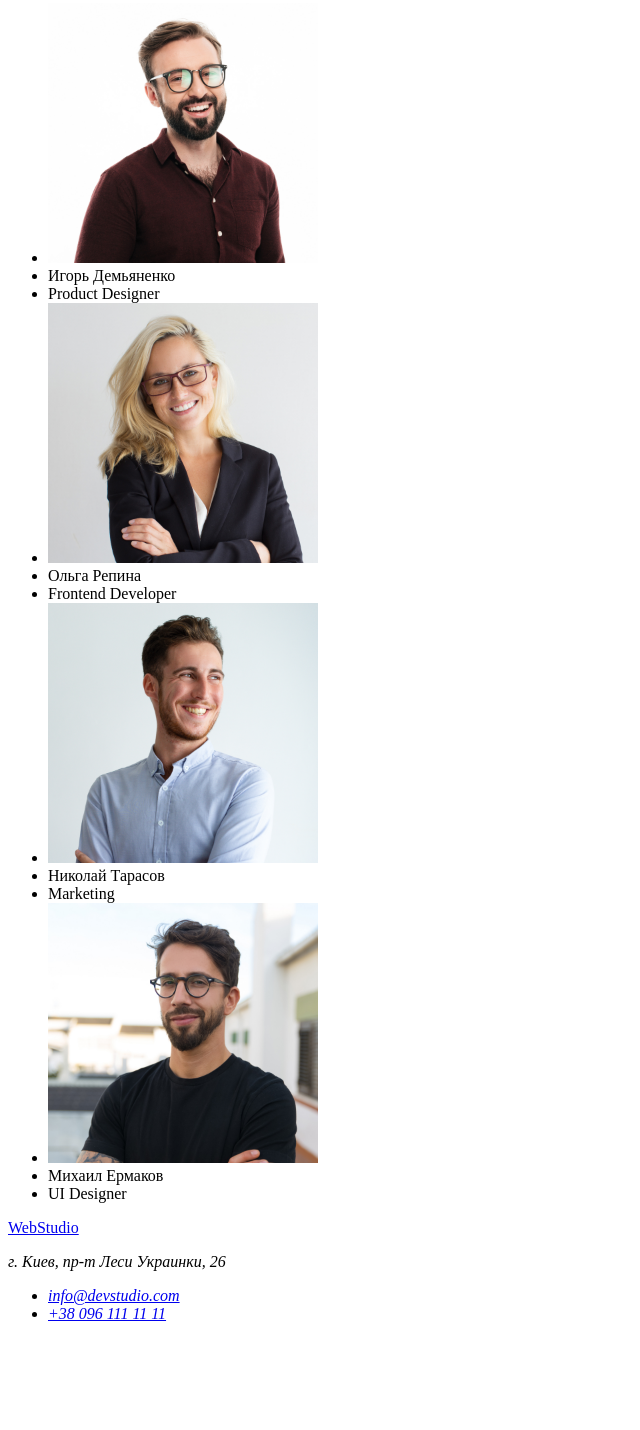
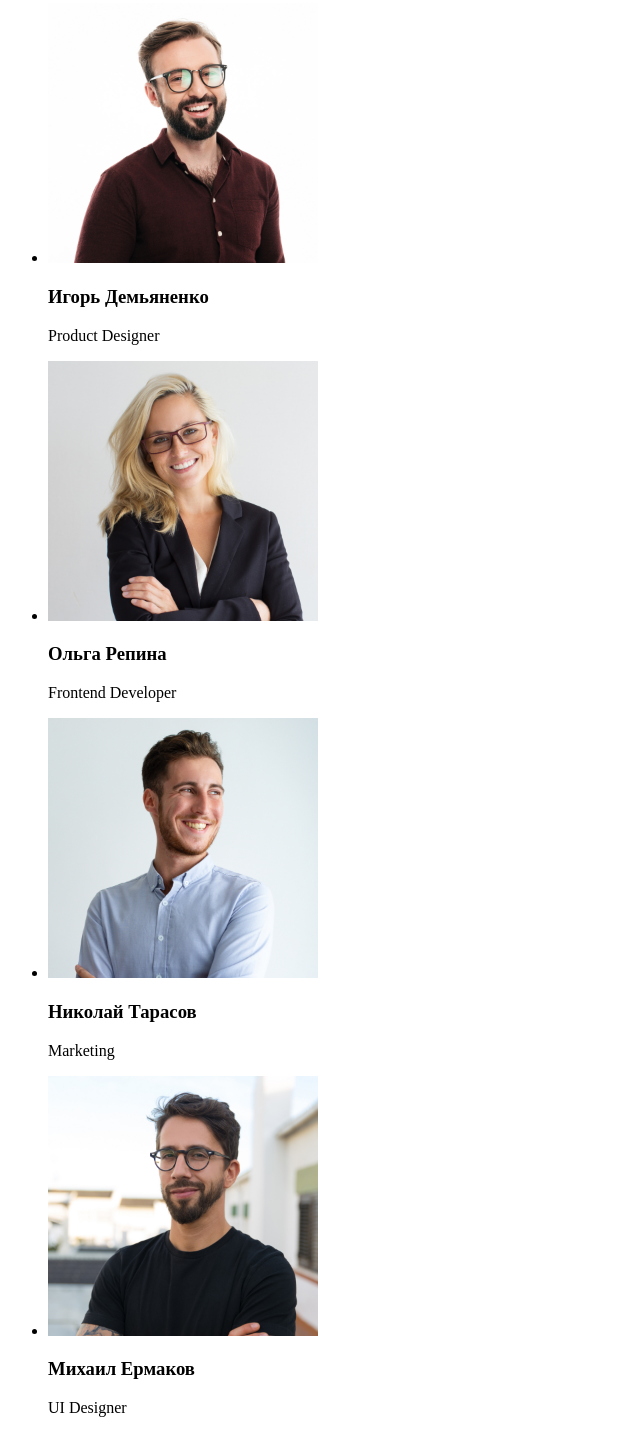
Before and after one commit to Evgeniavep/goit-markup-hw-01, a plain HTML site: page index.html in a window 1280 px wide. Shown: the part 1642-3072 px from the top of the page, without its empty margins (0-640 px from the left). Before the commit the page ends 2981 px from the top, so only its background shows below. Drawn offline with Linux system fonts and the light colour scheme.

Commit message:
Исправление списка с командой

```diff
--- a/index.html
+++ b/index.html
@@ -64,44 +64,28 @@
         </section>
         <section>
             <h2>Наша Команда</h2>
-            <ul>
+                <ul>
                     <li>
                         <img src="./Images/img.jpg" alt="Игорь Демьяненко" width="270" height="260" />
-                    </li>
-                    <li>
-                        Игорь Демьяненко
-                    </li>
-                    <li>
-                        Product Designer
+                        <h3>Игорь Демьяненко</h3>
+                        <p>Product Designer</p>
                     </li>
                     <li>
                         <img src="./Images/img1.jpg" alt="Ольга Репина" width="270" height="260" />
-                    </li>
-                    <li>
-                        Ольга Репина
-                    </li>
-                    <li>
-                        Frontend Developer
+                        <h3>Ольга Репина</h3>
+                        <p>Frontend Developer</p>
                     </li>
                     <li>
                         <img src="./Images/img2.jpg" alt="Николай Тарасов" width="270" height="260" />
-                    </li>
-                    <li>
-                        Николай Тарасов
-                    </li>
-                    <li>
-                        Marketing
+                        <h3>Николай Тарасов</h3>
+                        <p>Marketing</p>
                     </li>
                     <li>
                         <img src="./Images/img3.jpg" alt="Михаил Ермаков" width="270" height="260" />
+                        <h3>Михаил Ермаков</h3>
+                        <p>UI Designer</p>
                     </li>
-                    <li>
-                        Михаил Ермаков
-                    </li>
-                    <li>
-                        UI Designer
-                    </li>
-            </ul>
+                </ul>
         </section>
     </main>
     <footer>
```
